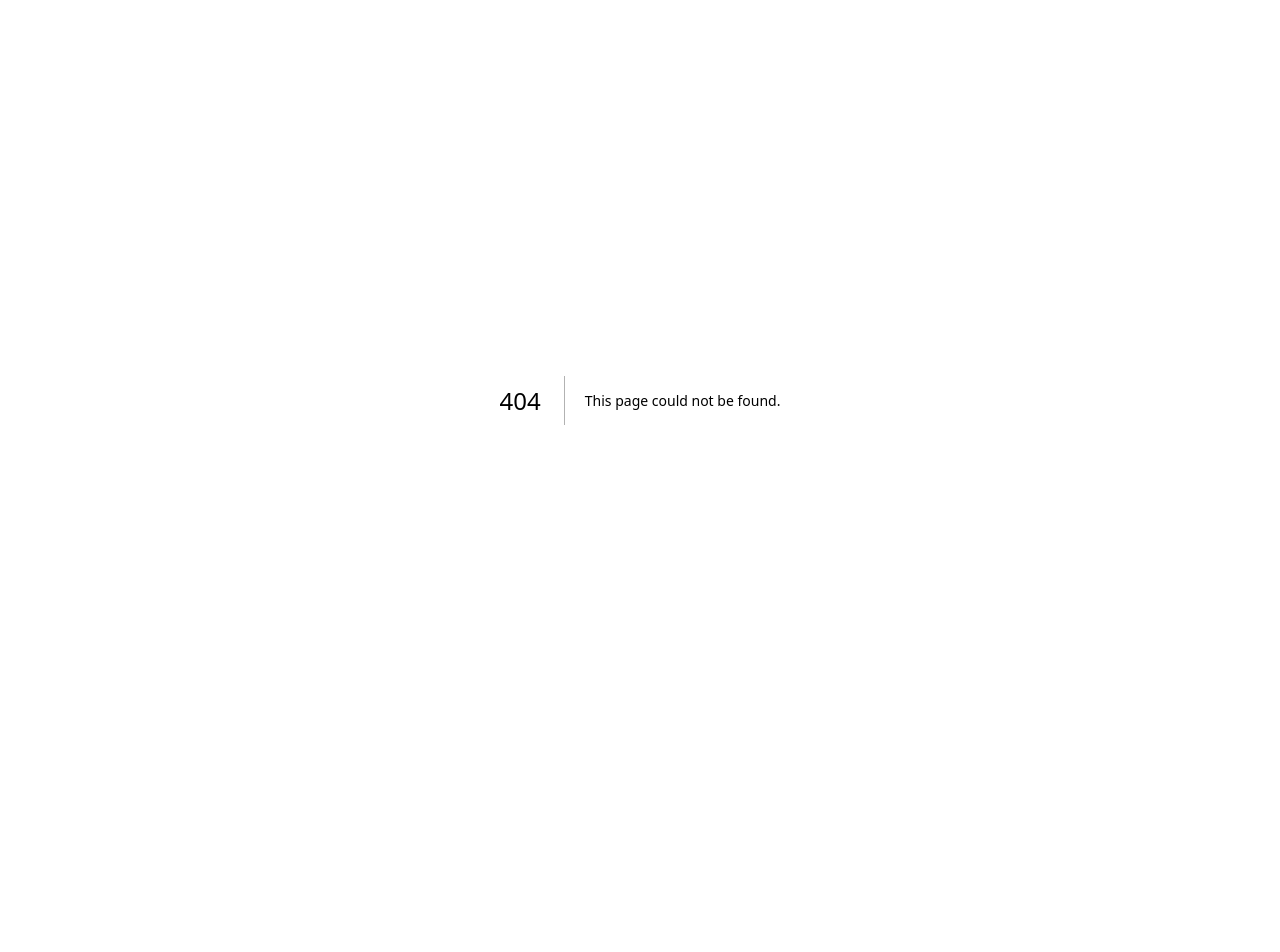
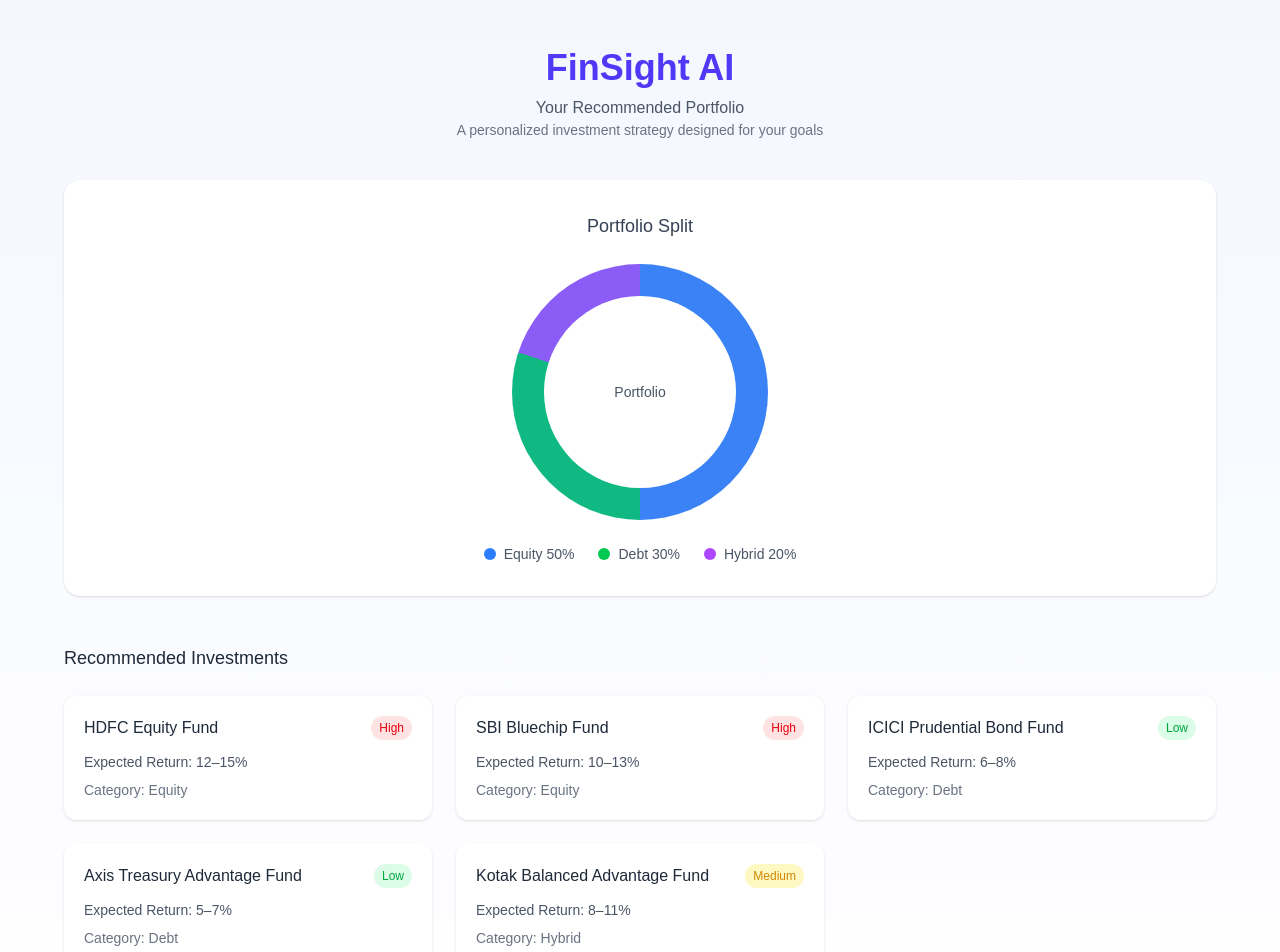
Before and after one commit to garimachauhan-0310/FinSight-AI, a Next.js app in the folder Frontend/my-app/: page /portfolio in a window 1280 px wide. Before the commit this address had no page. Shown: the top 952 px of the page. Before the commit the page ends 800 px from the top, so only its background shows below. Built offline with nearby package versions, Linux system fonts and the light colour scheme.

Commit message:
feat: add portfolio page with allocations and recommendations

```diff
--- /dev/null
+++ b/Frontend/my-app/src/app/portfolio/page.tsx
@@ -0,0 +1,152 @@
+export default function PortfolioPage() {
+  return (
+    <section className="min-h-screen bg-gradient-to-b from-[#F5F7FF] to-white px-6 py-12">
+      <div className="max-w-6xl mx-auto">
+        {/* Header */}
+        <div className="text-center mb-10">
+          <h1 className="text-4xl font-bold text-indigo-600 mb-2">
+            FinSight AI
+          </h1>
+          <p className="text-gray-600">Your Recommended Portfolio</p>
+          <p className="text-sm text-gray-500">
+            A personalized investment strategy designed for your goals
+          </p>
+        </div>
+
+        {/* Portfolio Split */}
+        <div className="bg-white rounded-2xl shadow-sm p-8 mb-12">
+          <h2 className="text-lg font-medium text-gray-700 mb-6 text-center">
+            Portfolio Split
+          </h2>
+
+          {/* Segmented Donut Chart */}
+          <div className="flex justify-center mb-6">
+            <div
+              className="w-64 h-64 rounded-full relative"
+              style={{
+                background: `conic-gradient(
+        #3B82F6 0% 50%,     /* Equity 50% */
+        #10B981 50% 80%,   /* Debt 30% */
+        #8B5CF6 80% 100%   /* Hybrid 20% */
+      )`,
+              }}
+            >
+              {/* Inner circle */}
+              <div className="absolute inset-8 bg-white rounded-full flex items-center justify-center text-sm text-gray-600">
+                Portfolio
+              </div>
+            </div>
+          </div>
+
+          {/* Legend */}
+          <div className="flex justify-center gap-6 text-sm text-gray-600">
+            <div className="flex items-center gap-2">
+              <span className="w-3 h-3 rounded-full bg-blue-500" />
+              Equity 50%
+            </div>
+            <div className="flex items-center gap-2">
+              <span className="w-3 h-3 rounded-full bg-green-500" />
+              Debt 30%
+            </div>
+            <div className="flex items-center gap-2">
+              <span className="w-3 h-3 rounded-full bg-purple-500" />
+              Hybrid 20%
+            </div>
+          </div>
+        </div>
+
+        {/* Recommended Investments */}
+        <div className="mb-12">
+          <h2 className="text-lg font-medium text-gray-800 mb-6">
+            Recommended Investments
+          </h2>
+
+          <div className="grid grid-cols-1 md:grid-cols-3 gap-6">
+            {/* Card 1 */}
+            <div className="bg-white rounded-xl shadow-sm p-5">
+              <div className="flex justify-between mb-3">
+                <p className="font-medium text-gray-800">HDFC Equity Fund</p>
+                <span className="text-xs bg-red-100 text-red-600 px-2 py-1 rounded-full">
+                  High
+                </span>
+              </div>
+              <p className="text-sm text-gray-600 mb-2">
+                Expected Return: 12–15%
+              </p>
+              <p className="text-sm text-gray-500">Category: Equity</p>
+            </div>
+
+            {/* Card 2 */}
+            <div className="bg-white rounded-xl shadow-sm p-5">
+              <div className="flex justify-between mb-3">
+                <p className="font-medium text-gray-800">SBI Bluechip Fund</p>
+                <span className="text-xs bg-red-100 text-red-600 px-2 py-1 rounded-full">
+                  High
+                </span>
+              </div>
+              <p className="text-sm text-gray-600 mb-2">
+                Expected Return: 10–13%
+              </p>
+              <p className="text-sm text-gray-500">Category: Equity</p>
+            </div>
+
+            {/* Card 3 */}
+            <div className="bg-white rounded-xl shadow-sm p-5">
+              <div className="flex justify-between mb-3">
+                <p className="font-medium text-gray-800">
+                  ICICI Prudential Bond Fund
+                </p>
+                <span className="text-xs bg-green-100 text-green-600 px-2 py-1 rounded-full">
+                  Low
+                </span>
+              </div>
+              <p className="text-sm text-gray-600 mb-2">
+                Expected Return: 6–8%
+              </p>
+              <p className="text-sm text-gray-500">Category: Debt</p>
+            </div>
+
+            {/* Card 4 */}
+            <div className="bg-white rounded-xl shadow-sm p-5">
+              <div className="flex justify-between mb-3">
+                <p className="font-medium text-gray-800">
+                  Axis Treasury Advantage Fund
+                </p>
+                <span className="text-xs bg-green-100 text-green-600 px-2 py-1 rounded-full">
+                  Low
+                </span>
+              </div>
+              <p className="text-sm text-gray-600 mb-2">
+                Expected Return: 5–7%
+              </p>
+              <p className="text-sm text-gray-500">Category: Debt</p>
+            </div>
+
+            {/* Card 5 */}
+            <div className="bg-white rounded-xl shadow-sm p-5">
+              <div className="flex justify-between mb-3">
+                <p className="font-medium text-gray-800">
+                  Kotak Balanced Advantage Fund
+                </p>
+                <span className="text-xs bg-yellow-100 text-yellow-600 px-2 py-1 rounded-full">
+                  Medium
+                </span>
+              </div>
+              <p className="text-sm text-gray-600 mb-2">
+                Expected Return: 8–11%
+              </p>
+              <p className="text-sm text-gray-500">Category: Hybrid</p>
+            </div>
+          </div>
+        </div>
+
+        {/* CTA */}
+        <div className="text-center">
+          <button className="bg-gradient-to-r from-indigo-600 to-purple-600 hover:opacity-90 text-white px-8 py-3 rounded-xl font-medium transition shadow-md">
+            Explain This Recommendation →
+          </button>
+        </div>
+      </div>
+    </section>
+  );
+}
```
